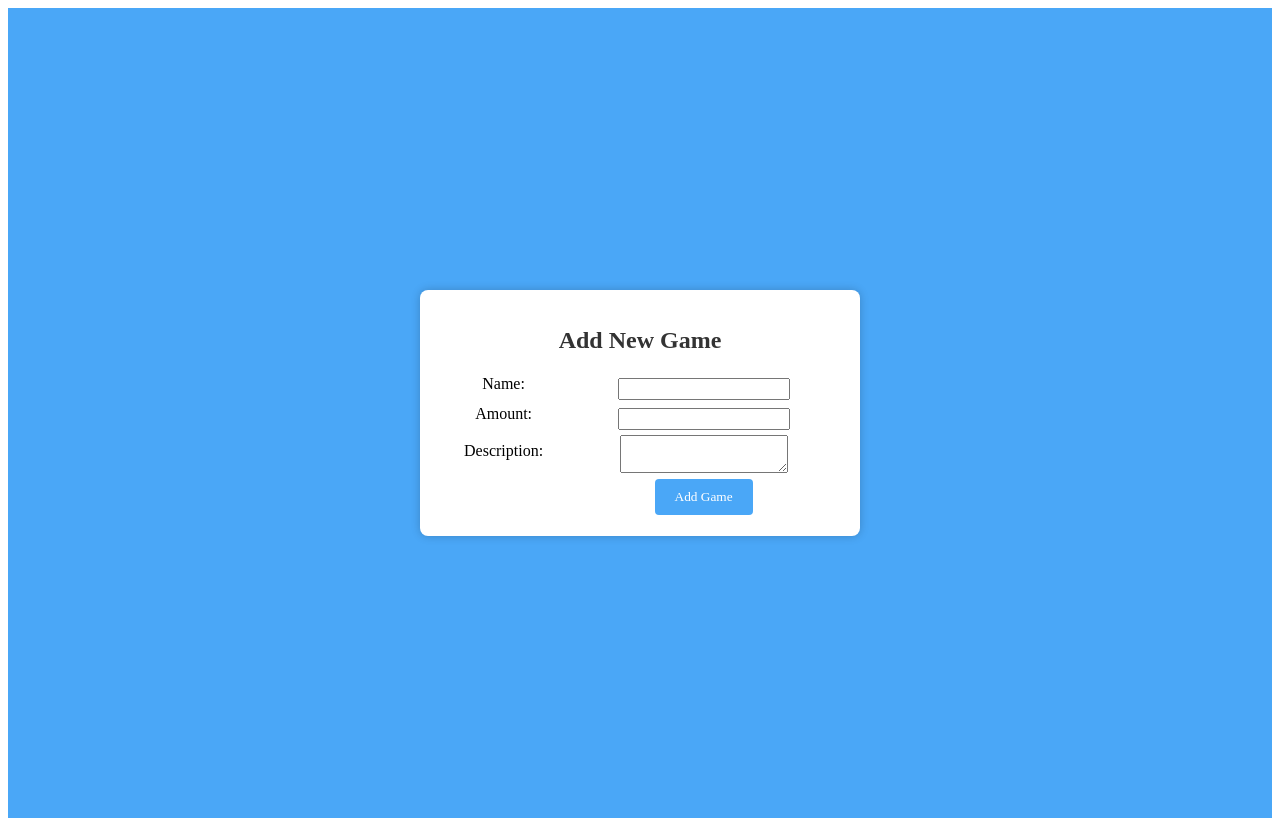
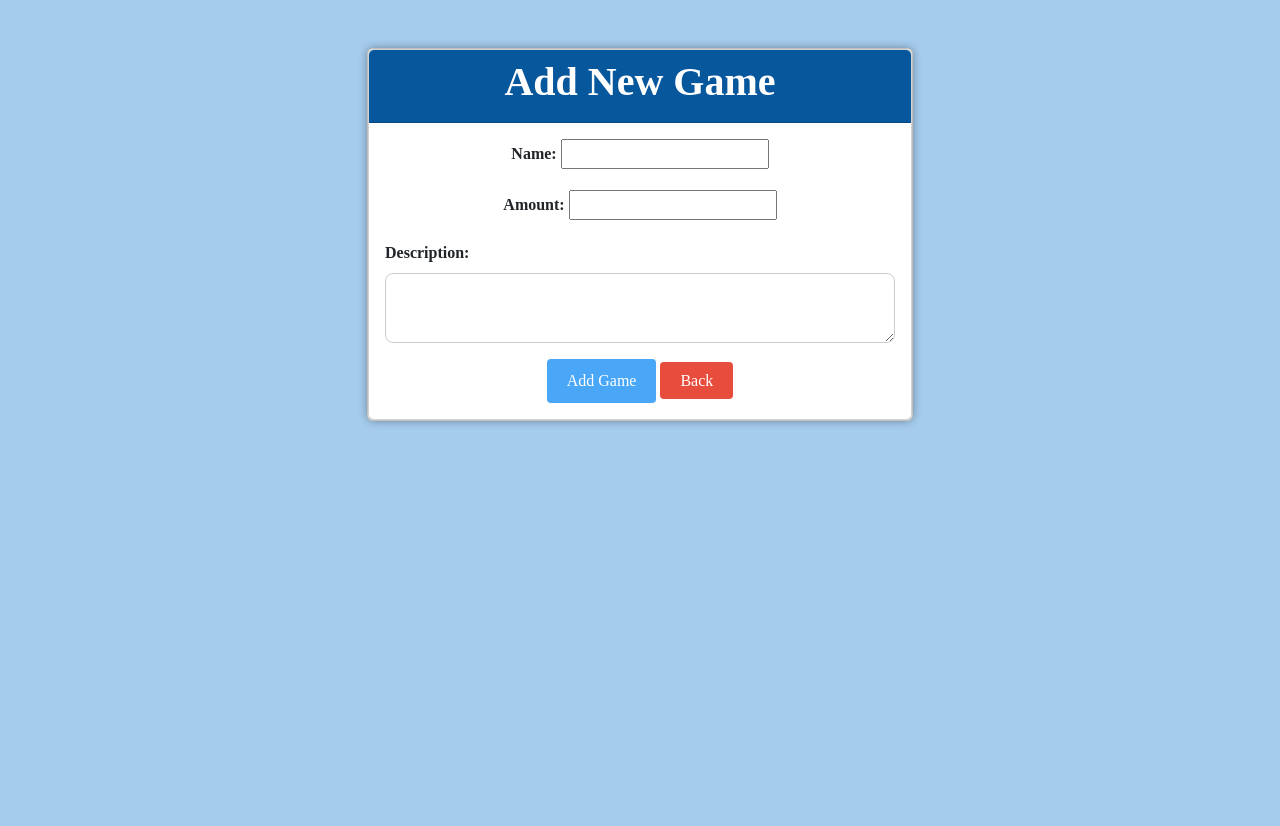
Before and after one commit to darrylabysha/arcaders-plus, a Django app: page /create-product in a window 1280 px wide. After the commit the page ends 426 px from the top, so only its background shows below. Run offline with Django 4.2, Linux system fonts and the light colour scheme.

Commit message:
Commit Tugas 5 - HTML & CSS

```diff
--- a/main/forms.py
+++ b/main/forms.py
@@ -1,7 +1,14 @@
 from django.forms import ModelForm
 from main.models import Product
+from django import forms
+
 
 class ProductForm(ModelForm):
     class Meta:
         model = Product
         fields = ["name", "amount", "description"]
+
+class RegistrationForm(forms.Form):
+    username = forms.CharField(max_length=150)
+    password = forms.CharField(widget=forms.PasswordInput)
+    confirm_password = forms.CharField(widget=forms.PasswordInput)
--- a/main/templates/create_product.html
+++ b/main/templates/create_product.html
@@ -5,93 +5,74 @@
 {% endblock meta %}
 
 {% block content %}
-<style>
+<div class="container mt-5">
+    <div class="row justify-content-center">
+        <div class="col-md-6 my-auto">
+            <div class="card mx-auto">
 
-    .login-container {
-    display: flex;
-    justify-content: center;
-    align-items: center;
-    height: 100vh;
-    background-color: #4aa7f7;
-    font-family: montserrat;
-    padding: 5px;
-    }
+            <div class="card">
+                <div class="card-header">
+                    <div class="text-center">
+                        <h1 class="card-title"><b>Add New Game</b></h1>
+                    </div>
+                </div>
+                <div class="card-body">
+                    <form method="POST">
+                        {% csrf_token %}
 
-    .login-box {
-    background-color: #fff;
-    padding: 20px;
-    border-radius: 8px;
-    box-shadow: 0 0 10px rgba(0, 0, 0, 0.2);
-    text-align: center;
-    max-width: 400px;
-    width: 100%;
-    font-family: montserrat;
-    margin: 5px;
-    }
+                        <div class="text-center">
+                            <div class="mb-3">
+                                <label for="{{ form.name.id_for_label }}" class="form-label"><b>Name: </b></label>
+                                {{ form.name }}
+                            </div>
 
-    .form-container h1 {
-    font-size: 24px;
-    margin-bottom: 20px;
-    color: #333;
-    font-family: montserrat;
-    }
+                            <div class="mb-3">
+                                <label for="{{ form.amount.id_for_label }}" class="form-label"><b>Amount: </b></label>
+                                {{ form.amount }}
+                            </div>
+                        </div>
 
-    label {
-    display: block;
-    margin-bottom: 10px;
-    font-family: montserrat;
-    }
-
-
-    .submit-btn {
-    background-color: #4aa7f7;
-    color: #fff;
-    padding: 10px 20px;
-    border: none;
-    border-radius: 4px;
-    cursor: pointer;
-    transition: background-color 0.3s;
-    font-family: montserrat;
-    }
-
-    .submit-btn:hover {
-    background-color: #357abf;
-    }
-
-    input {
-    font-family: montserrat;
-    }
-
-</style>
-
-<div class="login-container">
-    <div class="login-box">
-        <h1>Add New Game</h1>
-
-        <form method="POST">
-            {% csrf_token %}
-            <table>
-                <tr>
-                    <td><label for="{{ form.name.id_for_label }}">Name:</label></td>
-                    <td>{{ form.name }}</td>
-                </tr>
-                <tr>
-                    <td><label for="{{ form.amount.id_for_label }}">Amount:</label></td>
-                    <td>{{ form.amount }}</td>
-                </tr>
-                <tr>
-                    <td><label for="{{ form.description.id_for_label }}">Description:</label></td>
-                    <td><textarea name="{{ form.description.name }}" id="{{ form.description.id_for_label }}" style="font-family: montserrat;"></textarea></td>
-                </tr>
-                <tr>
-                    <td></td>
-                    <td>
-                        <input type="submit" value="Add Game" class="submit-btn">
-                    </td>
-                </tr>
-            </table>
-        </form>
+                        <div class="mb-3">
+                            <label for="{{ form.description.id_for_label }}" class="form-label"><b>Description:</b></label>
+                            <textarea name="{{ form.description.name }}" id="{{ form.description.id_for_label }}" class="form-control"></textarea>
+                        </div>
+                        <div class="text-center">
+                            <button type="submit" class="custom-login-btn">Add Game</button>
+                            <a href="{% url 'main:show_main' %}" class="custom-logout-btn">Back</a>
+                        </div>
+                    </form>
+                </div>
+                </div>
+            </div>
+        </div>
     </div>
 </div>
 
+<style>
+
+    body {
+        background-color: #a6cced;
+
+
+    }
+    .card-header {
+        background-color: #07579d;
+    }
+
+    .card{
+        box-shadow: 0 0 10px rgba(0, 0, 0, 0.2);
+    }
+
+    .card h1 {
+        color: white;
+    }
+
+    body, h1, label, textarea, button, a {
+        font-family: montserrat;
+    }
+    .form-control {
+        border-radius: 8px;
+    }
+</style>
+
 {% endblock %}
--- a/main/urls.py
+++ b/main/urls.py
@@ -4,6 +4,7 @@ from main.views import register
 from main.views import login_user
 from main.views import logout_user
 from main.views import add_stock, delete_product
+from main.views import edit_product
 
 app_name = 'main'
 
@@ -19,4 +20,6 @@ urlpatterns = [
     path('logout/', logout_user, name='logout'),
     path("add_stock/<int:product_id>/", add_stock, name="add_stock"),
     path("delete_product/<int:product_id>/", delete_product, name="delete_product"),
+    path('edit-product/<int:id>', edit_product, name='edit_product'),
+
 ]
--- a/main/views.py
+++ b/main/views.py
@@ -15,7 +15,16 @@ import datetime
 from django.http import HttpResponseRedirect
 from django.urls import reverse
 from django.shortcuts import get_object_or_404
-# Create your views here.
+from django.shortcuts import render, redirect
+from django.contrib import messages
+from django.contrib.auth import authenticate, login
+from .forms import RegistrationForm
+from django.contrib.auth.models import User
+from django import forms
+from django.contrib.auth import password_validation
+
+
+
 
 @login_required(login_url='/login')
 def show_main(request):
@@ -23,6 +32,9 @@ def show_main(request):
     num_products = len(products)
     verb = "are" if num_products > 1 else "is"
     pluralize = "s" if num_products > 1 else ""
+
+    last_login = request.COOKIES.get('last_login', 'N/A')
+
     context = {
         'name': request.user.username,
         'class': 'PBP E',
@@ -30,7 +42,9 @@ def show_main(request):
         'num_products': num_products,
         'verb': verb,
         'pluralize': pluralize,
-        'last_login': request.COOKIES['last_login'],
+        #'last_login': request.COOKIES['last_login'],
+        'last_login': last_login,  # Use 'last_login' if it exists, otherwise 'N/A'
+
     }
 
     return render(request, "main.html", context)
@@ -63,16 +77,91 @@ def show_json_by_id(request, id):
     data = Product.objects.filter(pk=id)
     return HttpResponse(serializers.serialize("json", data), content_type="application/json")
 
+class CustomRegistrationForm(UserCreationForm):
+    password1 = forms.CharField(
+        label="Password",
+        strip=False,
+        widget=forms.PasswordInput(attrs={'autocomplete': 'new-password'}),
+        help_text=password_validation.password_validators_help_text_html(),
+    )
+
+    password2 = forms.CharField(
+        label="Password confirmation",
+        widget=forms.PasswordInput(attrs={'autocomplete': 'new-password'}),
+        strip=False,
+        help_text="Enter the same password as before, for verification.",
+    )
+
+    class Meta:
+        model = User
+        fields = UserCreationForm.Meta.fields
+
+    def __init__(self, *args, **kwargs):
+        super().__init__(*args, **kwargs)
+        # Customize form fields or add additional fields here if needed.
+
+    def clean_password1(self):
+        password1 = self.cleaned_data.get("password1")
+        # Add custom password validation logic here.
+        if len(password1) < 8:
+            raise forms.ValidationError("Your password must contain at least 8 characters.")
+        return password1
+
+    def clean(self):
+        cleaned_data = super().clean()
+        password1 = cleaned_data.get("password1")
+        password2 = cleaned_data.get("password2")
+
+        if password1 and password2 and password1 != password2:
+            self.add_error("password2", "Passwords do not match.")
+
+        return cleaned_data
+
 def register(request):
-    form = UserCreationForm()
+    if request.method == "POST":
+        form = RegistrationForm(request.POST)
+        if form.is_valid():
+            username = form.cleaned_data['username']
+            password = form.cleaned_data['password']
+            confirm_password = form.cleaned_data['confirm_password']
 
-    if request.method == "POST":
-        form = UserCreationForm(request.POST)
-        if form.is_valid():
-            form.save()
+            if password != confirm_password:
+                messages.error(request, "Passwords do not match.")
+                return redirect('main:register')
+
+            # Custom password validations
+            if len(password) < 8:
+                messages.error(request, "Your password must contain at least 8 characters.")
+                return redirect('main:register')
+
+            if not any(char.isdigit() for char in password) or not any(char.isalpha() for char in password):
+                messages.error(request, "Your password must contain both letters and digits.")
+                return redirect('main:register')
+
+            if password.isnumeric():
+                messages.error(request, "Your password can't be entirely numeric.")
+                return redirect('main:register')
+
+            if User.objects.filter(username=username).exists():
+                messages.error(request, "Username is already taken.")
+                return redirect('main:register')
+
+            if any(field.lower() in password.lower() for field in [username, 'first_name', 'last_name']):
+                messages.error(request, "Your password is too similar to your other personal information.")
+                return redirect('main:register')
+
+            user = User.objects.create_user(username=username, password=password)
+            user.save()
             messages.success(request, 'Your account has been successfully created!')
-            return redirect('main:login')
-    context = {'form':form}
+            user = authenticate(request, username=username, password=password)
+            if user is not None:
+                login(request, user)
+                return redirect('main:login')
+
+    else:
+        form = RegistrationForm()
+
+    context = {'form': form}
     return render(request, 'register.html', context)
 
 def login_user(request):
@@ -89,6 +178,7 @@ def login_user(request):
             messages.info(request, 'Sorry, incorrect username or password. Please try again.')
     context = {}
     return render(request, 'login.html', context)
+
 
 def logout_user(request):
     logout(request)
@@ -117,3 +207,15 @@ def delete_product(request, product_id):
         product.delete()
 
     return HttpResponseRedirect(reverse("main:show_main"))
+
+def edit_product(request, id):
+    product = Product.objects.get(pk = id)
+
+    form = ProductForm(request.POST or None, instance=product)
+
+    if form.is_valid() and request.method == "POST":
+        form.save()
+        return HttpResponseRedirect(reverse('main:show_main'))
+
+    context = {'form': form}
+    return render(request, "edit_product.html", context)
--- a/templates/base.html
+++ b/templates/base.html
@@ -2,14 +2,30 @@
 <!DOCTYPE html>
 <html lang="en">
 
+
+
+    <head>
+        {% block meta %}
+            <meta charset="UTF-8" />
+            <meta name="viewport" content="width=device-width, initial-scale=1">
+        {% endblock meta %}
+        <!-- -->
+        <link href="https://cdn.jsdelivr.net/npm/bootstrap@5.3.2/dist/css/bootstrap.min.css" rel="stylesheet" integrity="sha384-T3c6CoIi6uLrA9TneNEoa7RxnatzjcDSCmG1MXxSR1GAsXEV/Dwwykc2MPK8M2HN" crossorigin="anonymous">
+        <script src="https://code.jquery.com/jquery-3.6.0.min.js" integrity="sha384-KyZXEAg3QhqLMpG8r+J4jsl5c9zdLKaUk5Ae5f5b1bw6AUn5f5v8FZJoMxm6f5cH1" crossorigin="anonymous"></script>
+        <script src="https://cdn.jsdelivr.net/npm/@popperjs/core@2.11.8/dist/umd/popper.min.js" integrity="sha384-I7E8VVD/ismYTF4hNIPjVp/Zjvgyol6VFvRkX/vR+Vc4jQkC+hVqc2pM8ODewa9r" crossorigin="anonymous"></script>
+        <script src="https://cdn.jsdelivr.net/npm/bootstrap@5.3.2/dist/js/bootstrap.min.js" integrity="sha384-BBtl+eGJRgqQAUMxJ7pMwbEyER4l1g+O15P+16Ep7Q9Q+zqX6gSbd85u4mG4QzX+" crossorigin="anonymous"></script>
+
+    </head>
+
     <style>
 
         .top-bar {
-        background-color: #4aa7f7;
+        background-color: #07579d;
         padding: 5x 0;
         display: flex;
         justify-content: space-between;
         border-radius: 10px;
+        box-shadow: 0 0 10px rgba(0, 0, 0, 0.2);
         }
 
         .top-bar-left {
@@ -38,7 +54,7 @@
         font-family: montserrat;
         }
 
-        .logout-btn {
+        .custom-logout-btn {
         background-color: #e74c3c;
         color: white;
         padding: 10px 20px;
@@ -47,9 +63,10 @@
         cursor: pointer;
         transition: background-color 0.3s;
         font-family: montserrat;
+        text-decoration: none;
         }
 
-        .logout-btn:hover {
+        .custom-logout-btn:hover {
         background-color: #c0392b;
         transition: box-shadow 0.3s;
         box-shadow: 0 0 10px rgba(255, 0, 0, 0.5);
@@ -67,6 +84,7 @@
         margin: 0 5px;
         cursor: pointer;
         transition: background-color 0.3s;
+        border: 2px solid #000;
         padding: 10px;
         margin: 5px
         }
@@ -88,7 +106,7 @@
         cursor: pointer;
         transition: background-color 0.3s;
         font-family: montserrat;
-        font-size: 18px;
+        font-size: 30px;
         }
 
         .add-game-btn:hover {
@@ -118,16 +136,16 @@
         transform: translate(-50%, -50%);
         }
 
-        .login-container {
+        .custom-login-container {
         display: flex;
         justify-content: center;
         align-items: center;
         height: 100vh;
-        background-color: #f7f7f7;
+        background-color: #a6cced;
         font-family:montserrat;
         }
 
-        .login-box {
+        .custom-login-box {
         background-color: #fff;
         padding: 20px;
         border-radius: 8px;
@@ -136,7 +154,7 @@
         font-family:montserrat;
         }
 
-        .login-box h1 {
+        .custom-login-box h1 {
         font-size: 24px;
         margin-bottom: 20px;
         color: #333;
@@ -164,7 +182,7 @@
         border-color: #4aa7f7;
         }
 
-        .login-btn {
+        .custom-login-btn {
         background-color: #4aa7f7;
         color: #fff;
         padding: 10px 20px;
@@ -175,8 +193,10 @@
         font-family:montserrat;
         }
 
-        .login-btn:hover {
+        .custom-login-btn:hover {
         background-color: #357abf;
+        transition: box-shadow 0.3s;
+        box-shadow: 0 0 10px rgba(92, 141, 228, 0.457)
         }
 
         .error-messages {
@@ -186,12 +206,12 @@
         font-family:montserrat;
         }
 
-        .register-link {
+        .custom-register-link {
         text-align: center;
         margin-top: 20px;
         }
 
-        .register-btn {
+        .custom-register-btn {
         background-color: #07579d;
         color: #fff;
         padding: 10px 20px;
@@ -222,16 +242,6 @@
 
     </style>
 
-    <head>
-        <meta charset="UTF-8" />
-        <meta
-            name="viewport"
-            content="width=device-width, initial-scale=1.0"
-        />
-        {% block meta %}
-        {% endblock meta %}
-    </head>
-
     <body>
         {% block content %}
         {% endblock content %}
```
Also changed, not shown: main/templates/edit_product.html (added, +54 -0 lines), main/templates/login.html (+15 -6 lines), main/templates/main.html (+57 -28 lines), main/templates/register.html (+78 -17 lines), README.md.
